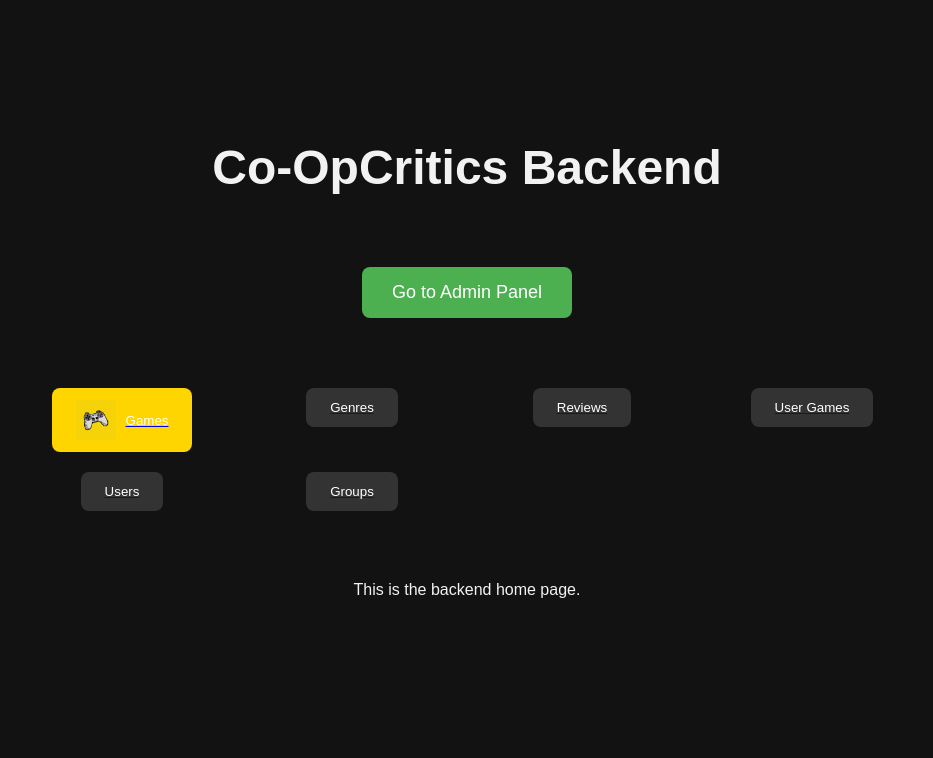
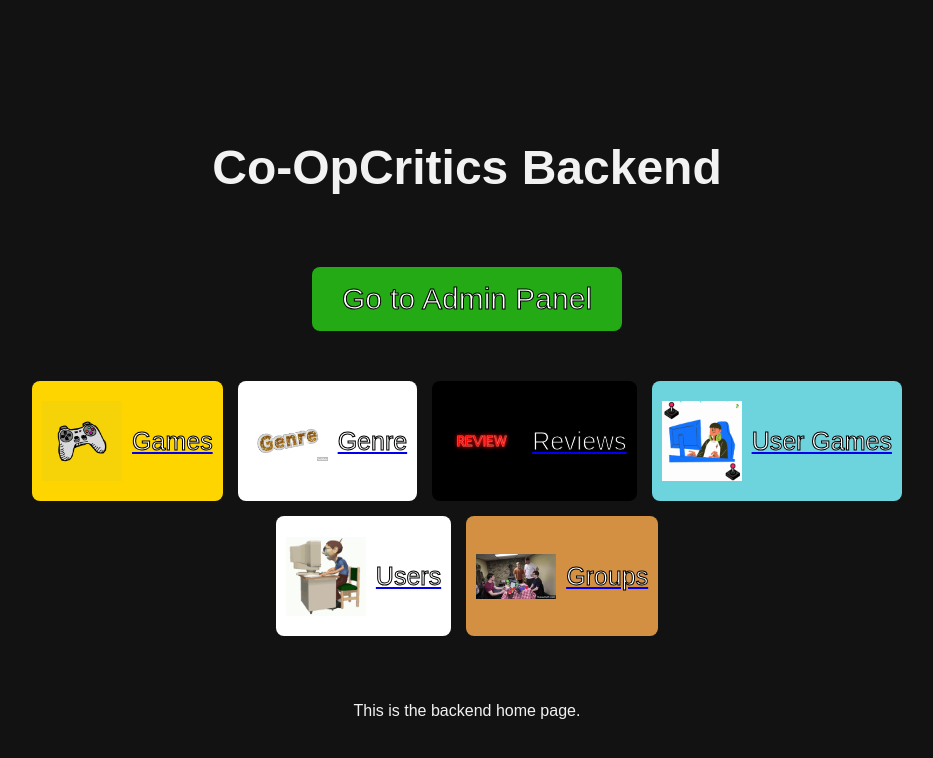
Before and after one commit to PierceLimbo/4900-Project-Backend, a Django app: page / in a window 1280 px wide. Shown: the top 758 px of the page, without its empty margins (173-1106 px from the left). Run offline with Django 5.2, Linux system fonts and the light colour scheme.

Commit message:
finished home page

```diff
--- a/games/templates/backend_home.html
+++ b/games/templates/backend_home.html
@@ -2,6 +2,7 @@
 <!DOCTYPE html>
 {% load static %}
 
+<!--suppress ALL -->
 <html lang="en">
 <head>
     <meta charset="UTF-8">
@@ -21,7 +22,7 @@
             background-color: #4CAF50;
             border: none;
             padding: 15px 30px;
-            font-size: 18px;
+            font-size: 30px;
             margin-top: 40px;
             cursor: pointer;
             color: white;
@@ -37,9 +38,9 @@
     <h1>Co-OpCritics Backend</h1>
 
     <a href="/admin/">
-        <button class="admin-button">Go to Admin Panel</button>
+        <button class="admin-button admin-btn">Go to Admin Panel</button>
     </a>
-<div class="button-grid">
+<div class="button-container">
     <a href="/admin/games/game">
         <button class="icon-button games-btn">
             <img src="{% static 'images/games-gif.gif' %}" alt="Games" class="icon-img">
@@ -48,23 +49,33 @@
     </a>
 
     <a href="/admin/games/genre/">
-        <button class="icon-button genres-btn">Genres</button>
+        <button class="icon-button genres-btn">
+            <img src="{% static 'images/genregold.gif' %}" alt="Games" class="icon-img">
+            Genre</button>
     </a>
 
     <a href="/admin/games/review/">
-        <button class="icon-button reviews-btn">Reviews</button>
+        <button class="icon-button reviews-btn">
+            <img src="{% static 'images/reviews.gif' %}" alt="Games" class="icon-img">
+            Reviews</button>
     </a>
 
     <a href="/admin/games/usergame/">
-        <button class="icon-button usergames-btn">User Games</button>
+        <button class="icon-button usergames-btn">
+            <img src="{% static 'images/usergame.gif' %}" alt="Games" class="icon-img">
+            User Games</button>
     </a>
 
     <a href="/admin/games/user/">
-        <button class="icon-button users-btn">Users</button>
+        <button class="icon-button users-btn">
+            <img src="{% static 'images/user.gif' %}" alt="Games" class="icon-img">
+            Users</button>
     </a>
 
     <a href="/admin/auth/group/">
-        <button class="icon-button groups-btn">Groups</button>
+        <button class="icon-button groups-btn">
+            <img src="{% static 'images/groups.gif' %}" alt="Games" class="icon-img">
+            Groups</button>
     </a>
 </div>
 
@@ -80,12 +91,13 @@
     color: white;
     background-color: #333;
     display: flex;
+    font-size: 25px;
     align-items: center;
     gap: 10px;
     transition: background-color 0.3s ease;
     .icon-img {
-        width: 40px;
-        height: 40px;
+        width: 80px;
+        height: 100px;
         object-fit: contain;
     }
 }
@@ -94,11 +106,46 @@
 .games-btn {
     background-color: #FFD500;
 }
+.games-btn:hover{
+    background-color: #f4d115;
+}
+.genres-btn{
+    background-color: #ffffff;
+}
+.genres-btn:hover{
+    background-color: #cfcfcf;
+}
+.reviews-btn{
+    background-color: #000000;
+}
+.reviews-btn:hover{
+    background-color: #550000;
+}
+.usergames-btn{
+    background-color: #6dd4dd;
+}
+.usergames-btn:hover{
+    background-color: #3c8e95;
+}
+.users-btn{
+    background-color: #ffffff;
+}
+.users-btn:hover{
+    background-color: #c3c3c3;
+}
+.groups-btn{
+    background-color: #d38f42;
+}
+.groups-btn:hover{
+    background-color: #8e612e;
+}
+.admin-btn{
+    background-color: #23aa15;
+}
+.admin-btn:hover{
+    background-color: #0e5e06;
+}
 
-
-.games-btn:hover {
-    background-color: #FFD500;
-}
 .button-grid {
     display: grid;
     grid-template-columns: repeat(auto-fit, minmax(180px, 1fr));
@@ -108,5 +155,25 @@
     padding: 20px;
     justify-items: center;
 }
+button {
+  color: white;
+  -webkit-text-stroke: 1px black;
+
+}
+.button-container {
+  display: flex;
+  flex-wrap: wrap;
+  justify-content: center;
+  gap: 15px;
+    padding: 50px;
+  max-width: 1000px;
+  margin: 0 auto;
+}
+
+.button-container button {
+  flex: 0 0 calc(33.333% - 20px);
+  min-width: 100px;
+  padding: 10px;
+}
 
 </style>
```
Also changed, not shown: games/static/images/games-icon.png (deleted), games/static/images/genre-1-6177.gif (added), games/static/images/genregold.gif (added), games/static/images/groups.gif (added), games/static/images/reviews.gif (added), games/static/images/user.gif (added), games/static/images/usergame.gif (added).
